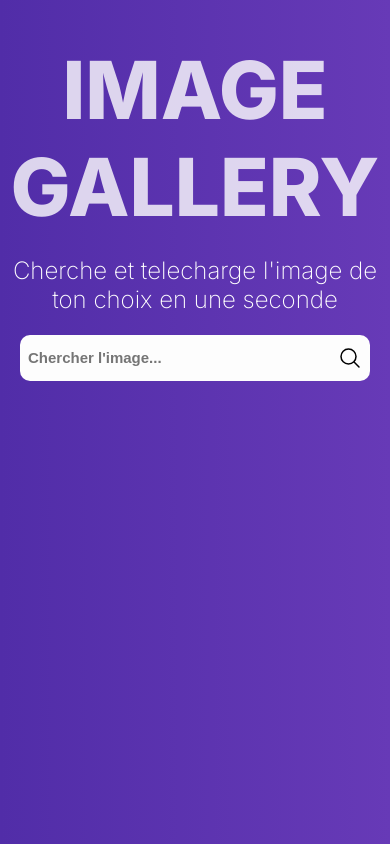
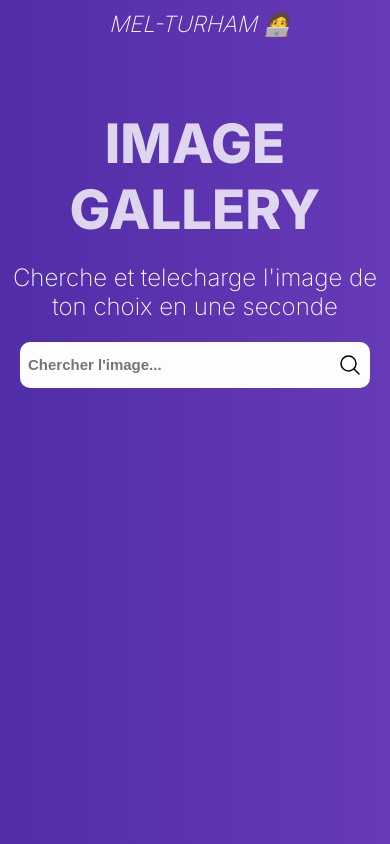
Before and after one commit to Mel-Turham/Gallery-images-search-api, a plain HTML site: page index.html in a window 390 px wide. Drawn offline with Linux system fonts and the light colour scheme.

Commit message:
logo et style

```diff
--- a/index.html
+++ b/index.html
@@ -8,9 +8,12 @@
 	</head>
 	<body>
 		<main>
+			<div class="Logo"><h1>Mel-Turham 🧑‍💻</h1></div>
 			<div class="container">
 				<h1 class="title">Image gallery</h1>
-				<p class="text">Cherche et telecharge l'image de ton choix en une seconde</p>
+				<p class="text">
+					Cherche et telecharge l'image de ton choix en une seconde
+				</p>
 				<form>
 					<input
 						type="search"
@@ -37,9 +40,7 @@
 				</form>
 			</div>
 
-			<div id="container-images">
-
-      </div>
+			<div id="container-images"></div>
 		</main>
 		<script src="app.js"></script>
 	</body>
--- a/style.css
+++ b/style.css
@@ -4,6 +4,10 @@
 	margin: 0;
 	padding: 0;
 	box-sizing: border-box;
+}
+
+::-webkit-scrollbar {
+	display: none;
 }
 
 body {
@@ -23,6 +27,26 @@ body {
 	font-family: 'Inter', sans-serif;
 }
 
+.Logo {
+	position: relative;
+	margin-left: 10px;
+}
+
+.Logo h1 {
+	font-size: 1.4rem;
+	font-weight: 500;
+	color: #fdfdfd;
+	font-style: italic;
+	text-transform: uppercase;
+	margin-bottom: 10px;
+}
+
+@media (max-width: 676px) {
+	.Logo h1 {
+		text-align: center;
+	}
+}
+
 .container {
 	min-height: 50vh;
 	display: flex;
@@ -34,7 +58,7 @@ body {
 }
 
 .container .title {
-	font-size: clamp(5rem, 2vw, 2.3rem);
+	font-size: clamp(3.4rem, 2vw, 2.3rem);
 	text-align: center;
 	text-transform: uppercase;
 	opacity: 0.8;
@@ -87,15 +111,15 @@ form button svg {
 
 #container-images {
 	display: grid;
-	grid-template-columns: repeat(auto-fill, minmax(300px, 1fr));
+	grid-template-columns: repeat(auto-fill, minmax(320px, 1fr));
 	gap: 1rem;
-	padding: 0 1rem;
+	padding: 1rem;
 	position: relative;
 }
 
 #container-images img {
 	width: 100%;
-	height: 300px;
+	height: 350px;
 	object-fit: cover;
 	border-radius: 10px;
 }
```
